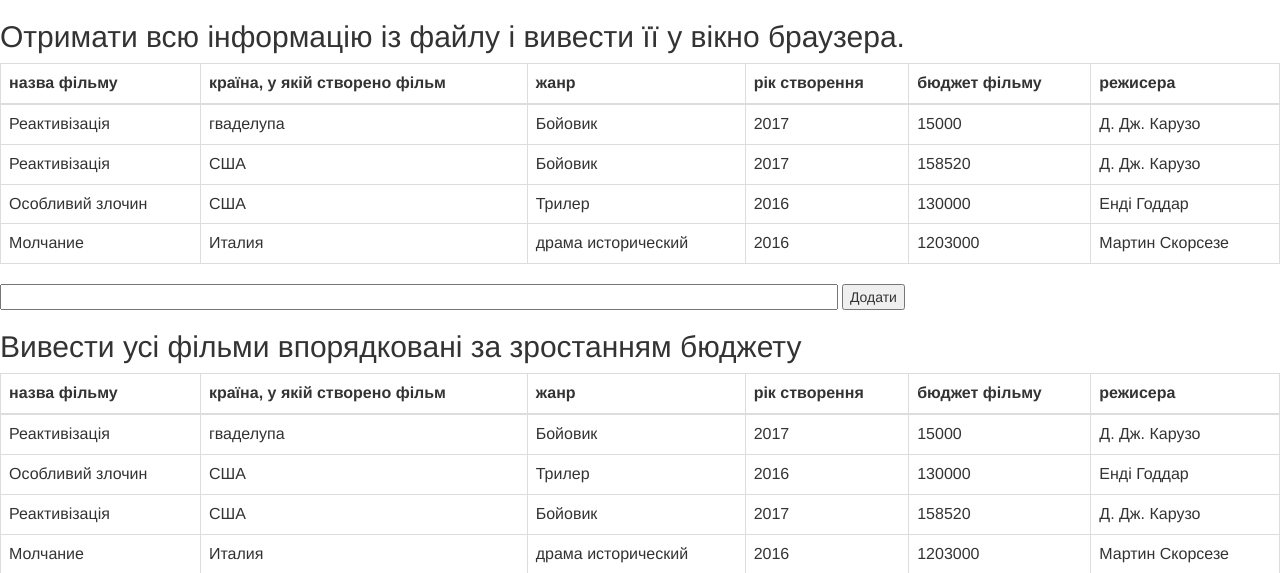
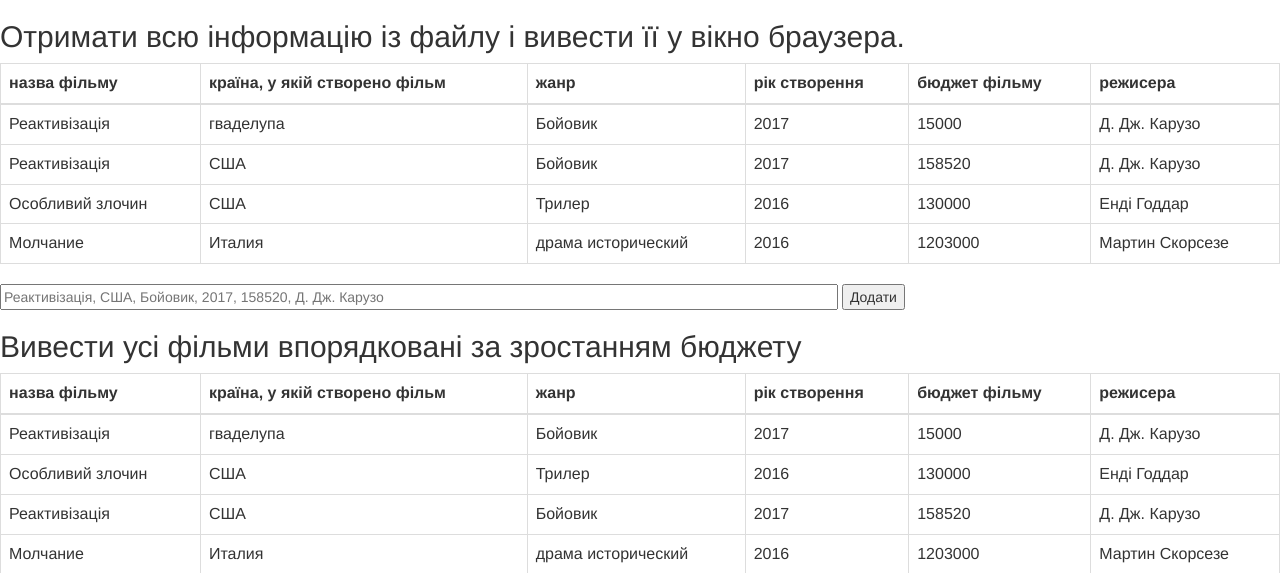
Before and after one commit to kvdvadim/lession1, a PHP site: the page made by index.php in a window 1280 px wide. Shown: the top 573 px of the page. Run offline with PHP 8.4, Linux system fonts and the light colour scheme; data that the repository does not hold is empty.

Commit message:
Update index.php

```diff
--- a/index.php
+++ b/index.php
@@ -53,7 +53,7 @@ if (!empty($addtext)){
 
     echo "<form id='orderform' method='post' action='.'>
 
-        <input type='text' value='' size='100' name='addtext' onSubmit='document.orderform.reset()'>
+        <input type='text' value='' size='100' name='addtext' placeholder='Реактивізація, США, Бойовик, 2017, 158520, Д. Дж. Карузо' onSubmit='document.orderform.reset()'>
         <input type='submit' value='Додати' name='send'>
         </form>";
 
```
